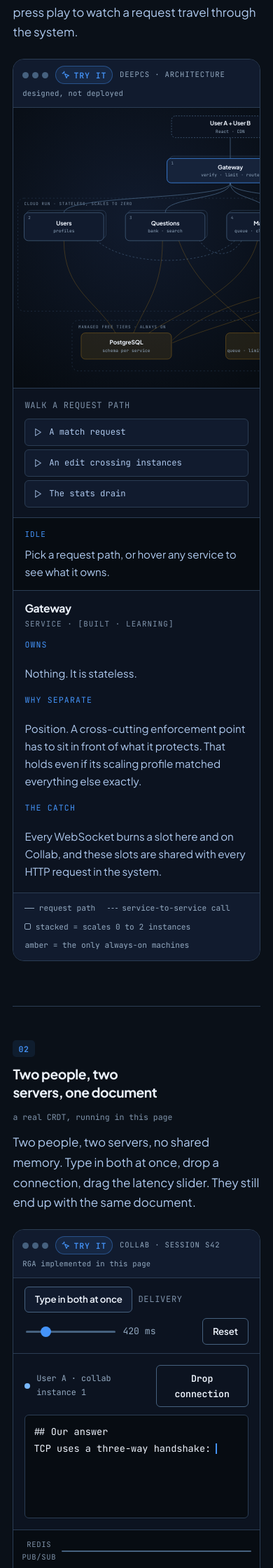
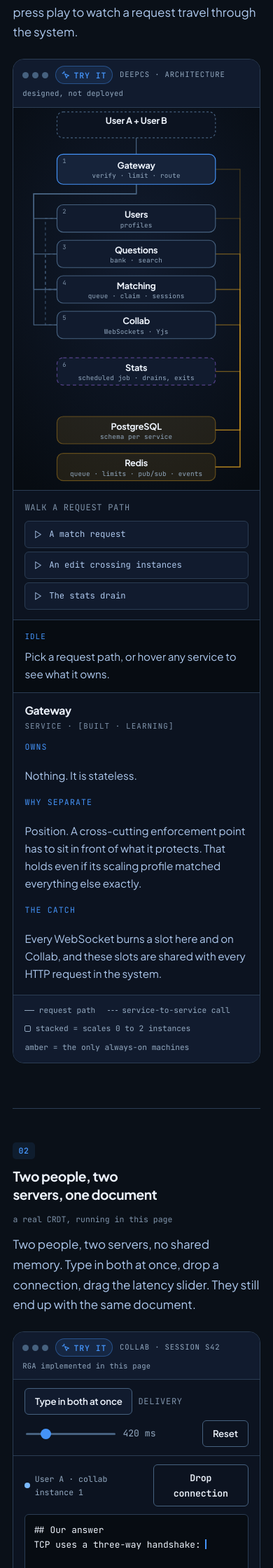
Before and after one commit to Wnayar/Personal_Webpage, a Flask app: page /systems in a window 390 px wide. Shown: the part 1400-3640 px from the top of the page at 70% size. Run offline with Flask 3, Linux system fonts and the light colour scheme.

Commit message:
Stack the architecture diagram on phones
The wide diagram needed a sideways swipe on mobile, which is a poor way to read
a system. On screens under 1000px the same nodes now lay out as a single
column, with edges routed through channels down either side: one for gateway to
service calls, one for service to service calls, one for anything touching a
datastore. Routes are generated from the node boxes rather than hand-authored,
so the two layouts cannot drift apart.

Same nodes, same edges, same scenarios. Only the geometry changes, and it
switches live on a matchMedia change rather than at page load, so rotating the
phone does the right thing. The horizontal scroll and its swipe hint are gone
because nothing overflows any more.

Also compacted the CRDT demo on mobile. The two replicas stack there, and they
were tall enough that only one was on screen at a time, which defeats the point
of watching them agree. Both now fit in 406px.

Verified at 390px: nothing past the viewport on any page, the stage no longer
scrolls sideways, scenarios still play, the replicas still converge, and the
desktop layout is untouched.

Co-Authored-By: Claude Opus 5 (1M context) <noreply@anthropic.com>

```diff
--- a/static/css/labs.css
+++ b/static/css/labs.css
@@ -373,18 +373,14 @@ input[type="range"]::-moz-range-thumb {
   .topo__stage {
     border-right: 0;
     border-bottom: 1px solid var(--border);
-    overflow-x: auto;
-    scrollbar-width: thin;
-  }
-
-  .topo__svg {
-    min-width: 620px;
-  }
-
-  /* The diagram is wider than the screen, so say so rather than hoping
-     someone discovers the horizontal scroll. */
-  .topo__scroll-hint {
-    display: flex;
+    overflow-x: hidden;
+  }
+
+  /* The stacked layout fits the screen, so nothing needs to scroll sideways. */
+  .topo__svg--stacked {
+    min-width: 0;
+    max-width: 360px;
+    margin-inline: auto;
   }
 }
 
@@ -2223,3 +2219,36 @@ input[type="range"]::-moz-range-thumb {
   width: 12px;
   height: 12px;
 }
+
+/* On a phone the two replicas stack, so they have to be short enough that both
+   are on screen together. Seeing them agree is the entire point of the demo. */
+@media (max-width: 900px) {
+  .crdt__pane {
+    padding: var(--s-3) var(--s-4);
+  }
+
+  .editor {
+    min-height: 84px;
+    font-size: 0.8rem;
+    line-height: 1.6;
+  }
+
+  .crdt__pane-head {
+    font-size: var(--fs-micro);
+    gap: 0.4rem;
+  }
+
+  .crdt__wire {
+    padding: 0.4rem 0.75rem;
+  }
+
+  .crdt__wire-label {
+    font-size: 0.6rem;
+  }
+
+  .crdt__status {
+    font-size: var(--fs-micro);
+    gap: 0.35rem 0.7rem;
+    padding: var(--s-3) var(--s-4);
+  }
+}
--- a/static/js/topology.js
+++ b/static/js/topology.js
@@ -197,6 +197,56 @@
     }
   };
 
+  /* --- Mobile layout ------------------------------------------------------
+     The wide diagram needs a sideways swipe on a phone, which is a poor way to
+     read a system. On narrow screens the same nodes are re-laid out as a single
+     column, with edges routed through channels down either side. Same nodes,
+     same edges, same scenarios: only the geometry changes. */
+
+  var MW = 360;
+  var MOBILE = {
+    client:    { x: 64, y: 6, w: 232, h: 38 },
+    gw:        { x: 64, y: 68, w: 232, h: 44 },
+    users:     { x: 64, y: 142, w: 232, h: 40 },
+    questions: { x: 64, y: 194, w: 232, h: 40 },
+    matching:  { x: 64, y: 246, w: 232, h: 40 },
+    collab:    { x: 64, y: 298, w: 232, h: 40 },
+    stats:     { x: 64, y: 366, w: 232, h: 40 },
+    pg:        { x: 64, y: 452, w: 232, h: 40 },
+    redis:     { x: 64, y: 506, w: 232, h: 40 }
+  };
+  var M_LEFT = 30;   // channel for gateway to service edges
+  var M_INNER = 47;  // channel for service to service calls
+  var M_RIGHT = 332; // channel for anything touching a datastore
+
+  function mcy(id) {
+    var b = MOBILE[id];
+    return b.y + b.h / 2;
+  }
+
+  /* Orthogonal routes, generated rather than hand-authored. */
+  function mobileEdge(e) {
+    var a = MOBILE[e.from];
+    var b = MOBILE[e.to];
+    var ay = mcy(e.from);
+    var by = mcy(e.to);
+
+    if (e.id === "e1") {
+      return "M180," + (a.y + a.h) + " L180," + b.y;
+    }
+    if (e.to === "pg" || e.to === "redis") {
+      return "M" + (a.x + a.w) + "," + ay + " L" + M_RIGHT + "," + ay +
+             " L" + M_RIGHT + "," + by + " L" + (b.x + b.w) + "," + by;
+    }
+    if (e.type === "internal") {
+      return "M" + a.x + "," + ay + " L" + M_INNER + "," + ay +
+             " L" + M_INNER + "," + by + " L" + b.x + "," + by;
+    }
+    return "M180," + (a.y + a.h) + " L180," + (a.y + a.h + 14) +
+           " L" + M_LEFT + "," + (a.y + a.h + 14) +
+           " L" + M_LEFT + "," + by + " L" + b.x + "," + by;
+  }
+
   /* --- Build the SVG ------------------------------------------------------ */
 
   var svg = document.createElementNS(NS, "svg");
@@ -214,11 +264,16 @@
     return node;
   }
 
-  /* Zones */
-  el("rect", { class: "zone", x: 10, y: 200, width: 940, height: 250, rx: 14 });
-  el("text", { class: "zone__label", x: 24, y: 216 }).textContent = "Cloud Run · stateless, scales to zero";
-  el("rect", { class: "zone", x: 130, y: 470, width: 560, height: 112, rx: 14 });
-  el("text", { class: "zone__label", x: 144, y: 488 }).textContent = "Managed free tiers · always on";
+  /* Zones. Hidden on mobile, where the single column already reads clearly. */
+  var zones = [];
+  zones.push(el("rect", { class: "zone", x: 10, y: 200, width: 940, height: 250, rx: 14 }));
+  var z1 = el("text", { class: "zone__label", x: 24, y: 216 });
+  z1.textContent = "Cloud Run · stateless, scales to zero";
+  zones.push(z1);
+  zones.push(el("rect", { class: "zone", x: 130, y: 470, width: 560, height: 112, rx: 14 }));
+  var z2 = el("text", { class: "zone__label", x: 144, y: 488 });
+  z2.textContent = "Managed free tiers · always on";
+  zones.push(z2);
 
   /* Edges first so nodes paint over them */
   var edgeEls = {};
@@ -240,10 +295,11 @@
       "aria-label": n.label + ": " + n.kindLabel
     });
 
+    var stackEl = null;
     if (n.stack) {
-      el("rect", { class: "node__stack", x: n.x + 5, y: n.y - 5, width: n.w, height: n.h, rx: 9 }, g);
+      stackEl = el("rect", { class: "node__stack", x: n.x + 5, y: n.y - 5, width: n.w, height: n.h, rx: 9 }, g);
     }
-    el("rect", { class: "node__box", x: n.x, y: n.y, width: n.w, height: n.h, rx: 9 }, g);
+    var boxEl = el("rect", { class: "node__box", x: n.x, y: n.y, width: n.w, height: n.h, rx: 9 }, g);
 
     var cx = n.x + n.w / 2;
     var t1 = el("text", { class: "node__label", x: cx, y: n.y + n.h / 2 - 3, "text-anchor": "middle" }, g);
@@ -251,11 +307,13 @@
     var t2 = el("text", { class: "node__sub", x: cx, y: n.y + n.h / 2 + 13, "text-anchor": "middle" }, g);
     t2.textContent = n.sub;
 
+    var t3 = null;
     if (n.idx) {
-      var t3 = el("text", { class: "node__idx", x: n.x + 9, y: n.y + 14 }, g);
+      t3 = el("text", { class: "node__idx", x: n.x + 9, y: n.y + 14 }, g);
       t3.textContent = n.idx;
     }
 
+    g.__parts = { stack: stackEl, box: boxEl, label: t1, sub: t2, idx: t3 };
     nodeEls[n.id] = g;
 
     var select = function () {
@@ -279,6 +337,68 @@
 
   var packetLayer = el("g", { class: "packet-layer" });
   stage.appendChild(svg);
+
+  /* --- Layout switching --------------------------------------------------- */
+
+  var isMobile = null;
+
+  function applyLayout(mobile) {
+    if (mobile === isMobile) return;
+    isMobile = mobile;
+
+    svg.setAttribute("viewBox", mobile ? "0 0 " + MW + " 560" : "0 0 960 620");
+    svg.classList.toggle("topo__svg--stacked", mobile);
+
+    zones.forEach(function (z) {
+      z.style.display = mobile ? "none" : "";
+    });
+
+    NODES.forEach(function (n) {
+      var box = mobile ? MOBILE[n.id] : n;
+      var g = nodeEls[n.id];
+      var parts = g.__parts;
+      var cx = box.x + box.w / 2;
+
+      if (parts.stack) {
+        parts.stack.setAttribute("x", box.x + 5);
+        parts.stack.setAttribute("y", box.y - 5);
+        parts.stack.setAttribute("width", box.w);
+        parts.stack.setAttribute("height", box.h);
+        parts.stack.style.display = mobile ? "none" : "";
+      }
+      parts.box.setAttribute("x", box.x);
+      parts.box.setAttribute("y", box.y);
+      parts.box.setAttribute("width", box.w);
+      parts.box.setAttribute("height", box.h);
+
+      parts.label.setAttribute("x", cx);
+      parts.label.setAttribute("y", box.y + box.h / 2 - (mobile ? 1 : 3));
+      parts.sub.setAttribute("x", cx);
+      parts.sub.setAttribute("y", box.y + box.h / 2 + (mobile ? 13 : 13));
+      parts.sub.style.display = mobile && n.kind === "client" ? "none" : "";
+
+      if (parts.idx) {
+        parts.idx.setAttribute("x", box.x + 8);
+        parts.idx.setAttribute("y", box.y + 13);
+      }
+    });
+
+    EDGES.forEach(function (e) {
+      edgeEls[e.id].setAttribute("d", mobile ? mobileEdge(e) : e.d);
+    });
+  }
+
+  var mq = window.matchMedia("(max-width: 1000px)");
+  applyLayout(mq.matches);
+  if (mq.addEventListener) {
+    mq.addEventListener("change", function (ev) {
+      applyLayout(ev.matches);
+    });
+  } else if (mq.addListener) {
+    mq.addListener(function (ev) {
+      applyLayout(ev.matches);
+    });
+  }
 
   /* --- Highlighting ------------------------------------------------------- */
 
--- a/templates/systems.html
+++ b/templates/systems.html
@@ -88,10 +88,7 @@
                     deepcs · architecture
                     <span class="panel__bar-right">designed, not deployed</span>
                 </div>
-                <p class="topo__scroll-hint">
-                    <svg viewBox="0 0 24 24" fill="none" stroke="currentColor" stroke-width="2.4" stroke-linecap="round" stroke-linejoin="round" aria-hidden="true" width="16" height="16"><path d="M5 12h14"/><path d="m13 6 6 6-6 6"/></svg>
-                    Swipe the diagram to see all six
-                </p>
+
                 <div class="topo">
                     <div class="topo__stage" id="topo-stage"></div>
                     <div class="topo__side">
```
